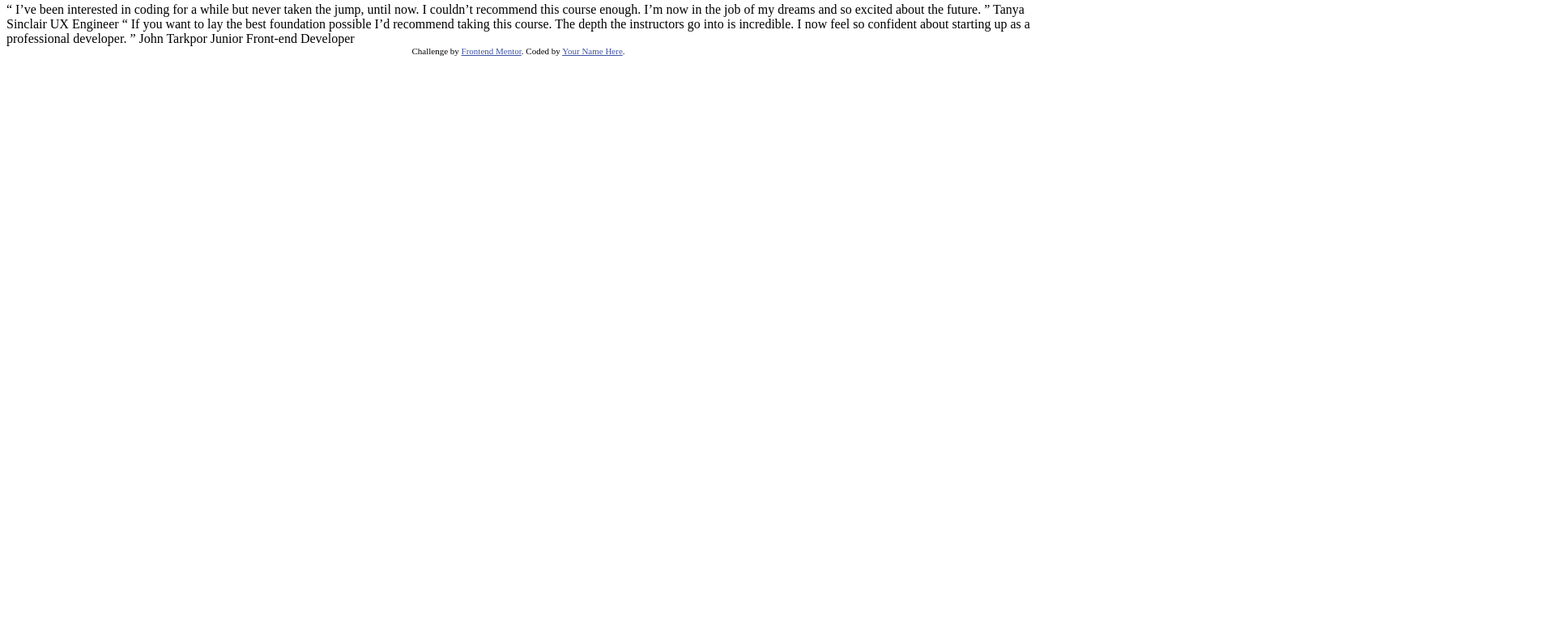
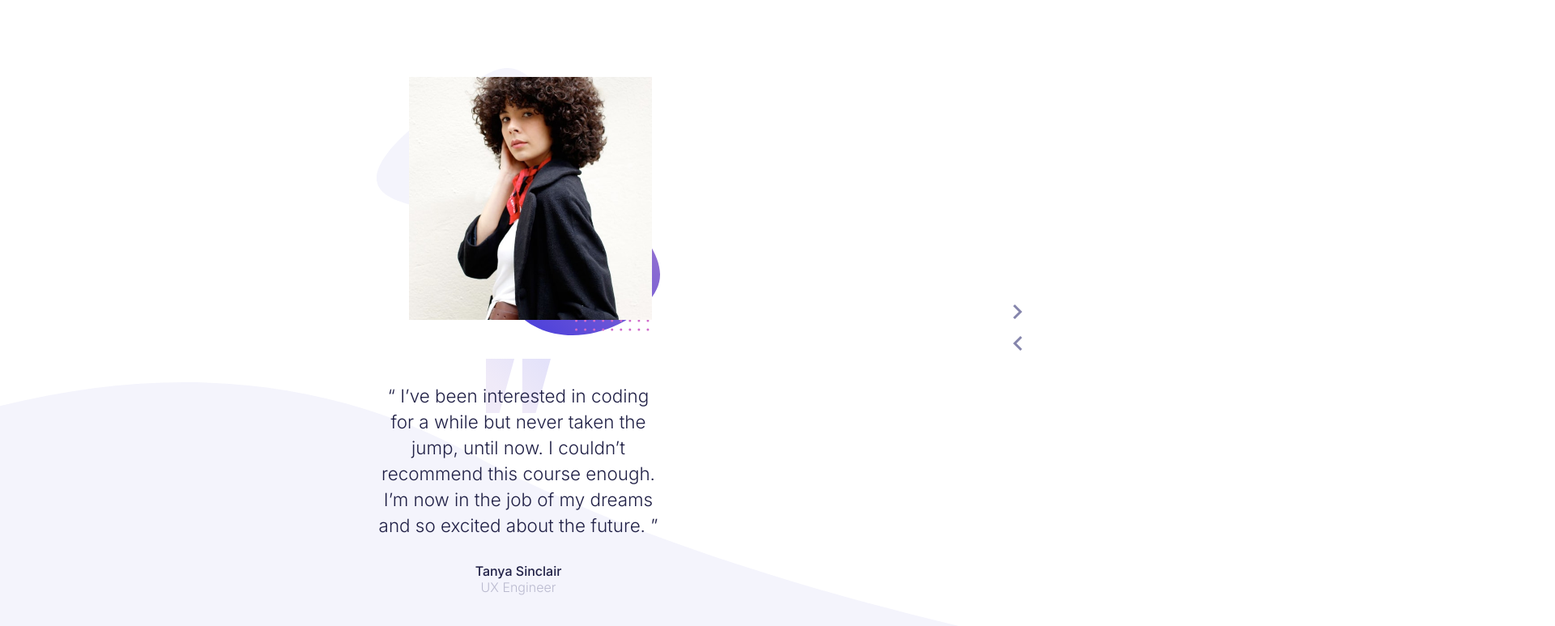
Before and after one commit to Msgl/coding-bootcamp-testimonials-slider-master, a website: page index.html in a window 1280 px wide. Shown: the part 5-778 px from the top of the page at 81% size, 1920 px wide, since content can reach past the window. Drawn offline with Linux system fonts and the light colour scheme.

Commit message:
Vanilla JS Slider

```diff
--- a/index.html
+++ b/index.html
@@ -6,33 +6,62 @@
 
   <link rel="icon" type="image/png" sizes="32x32" href="./images/favicon-32x32.png">
 
+  <link rel="preconnect" href="https://fonts.gstatic.com">
+  <link href="https://fonts.googleapis.com/css2?family=Inter:wght@300;500;700&display=swap" rel="stylesheet">
+
+  <link rel="stylesheet" href="styles.css">
   <title>Frontend Mentor | Coding Bootcamp Testimonials Slider</title>
 
-  <!-- Feel free to remove these styles or customise in your own stylesheet 👍 -->
-  <style>
-    .attribution { font-size: 11px; text-align: center; }
-    .attribution a { color: hsl(228, 45%, 44%); }
-  </style>
 </head>
 <body>
+<div class="container">
+  <!-- container contains both slides -->
+  <div class="slider">
 
-  “ I’ve been interested in coding for a while but never taken the jump, until now.
-  I couldn’t recommend this course enough. I’m now in the job of my dreams and so
-  excited about the future. ”
+    <!-- First slide -->
+    <div class="slide active firstSlide">
+      <div class="slide-content">
+        <p class="testimonial">“ I’ve been interested in coding for a while but never taken the jump, until now.
+          I couldn’t recommend this course enough. I’m now in the job of my dreams and so
+          excited about the future. ”</p>
+        <p class="author">Tanya Sinclair <span>UX Engineer</span></p>
+      </div>
+      <div class="slide-image">
+        <img src="/images/image-tanya.jpg" alt="Client photo">
+      </div>
+    </div>
 
-  Tanya Sinclair
-  UX Engineer
+    <!-- Second Slide -->
+    <div class="slide inactive slide2">
+      <div class="slide-content">
+        <p class="testimonial">“ If you want to lay the best foundation possible I’d recommend taking this course.
+          The depth the instructors go into is incredible. I now feel so confident about
+          starting up as a professional developer. ”</p>
+        <p class="author">John Tarkpor<span>Junior Front-end Developer</span></p>
+      </div>
+      <div class="slide-image">
+        <img src="/images/image-john.jpg" alt="Client photo">
+      </div>
+    </div>
 
-  “ If you want to lay the best foundation possible I’d recommend taking this course.
-  The depth the instructors go into is incredible. I now feel so confident about
-  starting up as a professional developer. ”
+       <!-- Second Slide -->
+       <div class="slide inactive lastSlide">
+        <div class="slide-content">
+          <p class="testimonial">THIRD</p>
+          <p class="author">John Tarkpor<span>Junior Front-end Developer</span></p>
+        </div>
+        <div class="slide-image">
+          <img src="/images/image-john.jpg" alt="Client photo">
+        </div>
+      </div>
 
-  John Tarkpor
-  Junior Front-end Developer
+  </div>
+  <div class="buttons">
+    <div class="next"></div><br>
+    <div class="prev"></div>
+  </div>
+</div>
 
-  <div class="attribution">
-    Challenge by <a href="https://www.frontendmentor.io?ref=challenge" target="_blank">Frontend Mentor</a>.
-    Coded by <a href="#">Your Name Here</a>.
-  </div>
+<script src="script.js"></script>
 </body>
 </html>
--- /dev/null
+++ b/script.js
@@ -0,0 +1,34 @@
+//buttons
+const next = document.querySelector('.next');
+const prev = document.querySelector('.prev');
+
+next.addEventListener('click', function(){
+    const slide = document.querySelector('.active');
+    const firstSlide = document.querySelector('.firstSlide'); //the first slide, so that we can reset the slider
+
+    slide.classList.replace("active","inactive");
+
+    // if the element has a nextElementSibling, we make it active. If it is the last element on our slider, we
+    // reset the slider by setting the first element as active.
+    if(slide.nextElementSibling){
+        slide.nextElementSibling.classList.replace("inactive","active");
+    } else{
+        firstSlide.classList.replace("inactive", "active");
+    }
+});
+
+
+prev.addEventListener('click', function(){
+    const slide = document.querySelector('.active');
+    const lastSlide = document.querySelector('.lastSlide'); //the last slide
+
+    slide.classList.replace("active","inactive");
+
+    // if the element has a previousElementSibling, we make it active. Otherwise, we set the last element
+    // (lastSlide) of our content as active.
+    if(slide.previousElementSibling){
+        slide.previousElementSibling.classList.replace("inactive","active");
+    } else{
+        lastSlide.classList.replace("inactive", "active");
+    }
+});
--- /dev/null
+++ b/styles.css
@@ -0,0 +1,122 @@
+* {
+    margin: 0;
+    padding: 0;
+    box-sizing: border-box;
+}
+
+html {
+    font-family: 'Inter', sans-serif;
+    font-size: 32px;
+}
+
+.container {
+    min-height: 100vh;
+    width: 100%;
+    display: flex;
+    align-items: center;
+    justify-content: center;
+    padding: 30px;
+    background-image: url(/images/pattern-curve.svg);
+    background-repeat: no-repeat;
+    background-position: center bottom;
+    background-size: contain;
+}
+
+.slider {
+    display: block;
+    height: 100%;
+    width: 100%;
+    max-width: 350px;
+    margin: 0 auto;
+    position: relative;
+}
+
+.slide {
+    width: 100%;
+    display: flex;
+    flex-direction: column-reverse;
+    align-items: center;
+    justify-content: center;
+    text-align: center;
+}
+
+.slide-image {
+    width: 100%;
+    margin: 0 auto;
+    height: 100%;
+    padding: 40px;
+    background-image: url(/images/pattern-bg.svg);
+    background-position: center;
+    background-repeat: no-repeat;
+    background-size: contain;
+}
+
+.slide-content {
+    padding-top: 30px;
+    display: flex;
+    align-items: center;
+    justify-content: center;
+    flex-direction: column;
+    background-image: url(/images/pattern-quotes.svg);
+    background-repeat: no-repeat;
+    background-size: 80px;
+    background-position: top center;
+}
+
+.testimonial {
+    font-weight: 300;
+    font-size: .7rem;
+    line-height: 1rem;
+    color: hsl(240, 38%, 20%);
+}
+
+.author {
+    margin-top: 30px;
+    color: hsl(240, 38%, 20%);
+    font-size: .5rem;
+    font-weight: 500;
+}
+
+.author span {
+    color: hsl(240, 18%, 77%);
+    font-weight: 300;
+    display: block;
+}
+
+.slide-image img {
+    height: 100%;
+    width: 300px;
+}
+
+.next, .prev {
+    display: inline-block;
+    width: 100%;
+    height: 100%;
+    position: absolute;
+    cursor: pointer;
+}
+
+.next::after,
+.prev::after {
+    content: "";
+    position: absolute;
+    height:100%;
+    width:100%;
+    background-repeat: no-repeat;
+}
+
+.next::after {
+    background-image: url(/images/icon-next.svg);
+}
+
+.prev::after {
+    background-image: url(/images/icon-prev.svg);
+}
+
+.active {
+    display: flex;
+}
+
+.inactive {
+    display: none;
+}
```
Also changed, not shown: package.json (added, +24 -0 lines), 2 other files.
